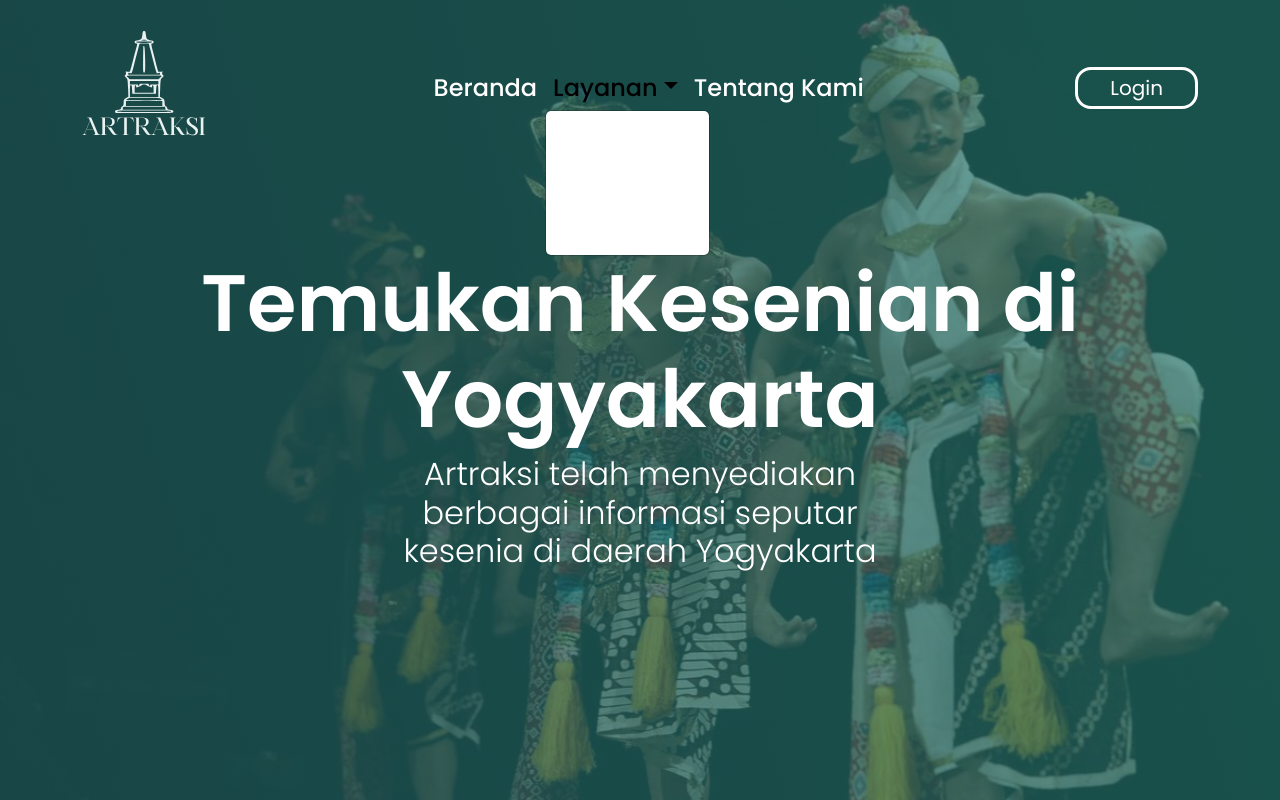
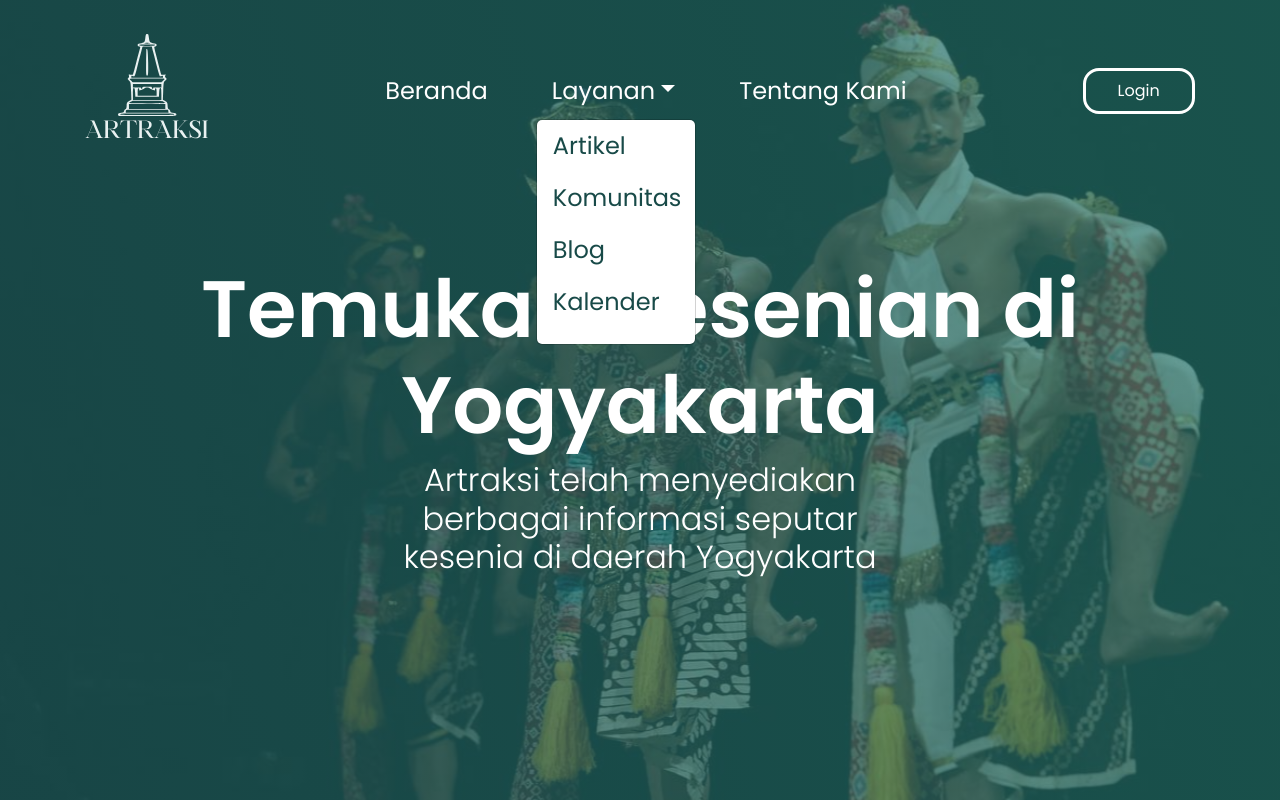
Before and after one commit to odeardika/Artraksi, a React (Vite) app in the folder client/: page / in a window 1280 px wide. Both pictures are taken after a click on the button "Layanan". Shown: the top 800 px of the page. Built offline with nearby package versions, Linux system fonts and the light colour scheme; no server answers.

Commit message:
fix : header navbar

```diff
--- a/client/src/components/HeaderNavbar/HeaderNavbar.jsx
+++ b/client/src/components/HeaderNavbar/HeaderNavbar.jsx
@@ -2,41 +2,29 @@ import React from 'react';
 import Nav from 'react-bootstrap/Nav';
 import Navbar from 'react-bootstrap/Navbar';
 import NavDropdown from 'react-bootstrap/NavDropdown';
-import Container from 'react-bootstrap/Container';
 import styles from './HeaderNavbar.module.css';
 import logo from './../../assets/logo/Logo.svg';
 import LoginButton from '../LoginButton/LoginButton';
-import "./main.css"
 
-
-
-export default function HeaderNavbar() {
+export default function HeaderNavbar({customHeaderContainerStyle}) {
   return (
-    <div className={styles.header_container}>
+    <>
+    <div className={(!customHeaderContainerStyle)? styles.header_container : customHeaderContainerStyle}>
     <Navbar expand="lg" className={styles.header}>
-      <Container>
-        <Navbar.Brand href="#">
-          <img src={logo} alt="Artraksi Logo" />
-        </Navbar.Brand>
-        <Navbar.Toggle aria-controls="basic-navbar-nav"  className="toglerr "  />
-        <Navbar.Collapse id="basic-navbar-nav">
-          <Nav className="mx-auto text-center">
-            <Nav.Link href="./" className={styles.navbar_text}>Beranda</Nav.Link>
-            <NavDropdown title="Layanan" id="basic-nav-dropdown" className={styles.navbar_text}>
-              <NavDropdown.Item href="./artikel" className={styles.dropdown_text}>Artikel</NavDropdown.Item>
-              <NavDropdown.Item href="./komunitas" className={styles.dropdown_text}>Komunitas</NavDropdown.Item>
-              <NavDropdown.Item href="./blog" className={styles.dropdown_text}>Blog</NavDropdown.Item>
-              <NavDropdown.Item href="./kalender" className={styles.dropdown_text}>Kalender</NavDropdown.Item>
-            </NavDropdown>
-            <Nav.Link href="./tentang_kami" className={styles.navbar_text}>Tentang Kami</Nav.Link>
-          </Nav>
-          <div className="text-center">
-            <LoginButton className={styles.login_button} />
-          </div>
-        </Navbar.Collapse>
-      </Container>
+            <img src={logo} alt="Artraksi Logo" />
+            <nav className={styles.navbar}>
+              <Nav.Link href="./" className={styles.navbar_text}>Beranda</Nav.Link>
+              <NavDropdown title="Layanan" id="basic-nav-dropdown" className={styles.navbar_text}>
+                <p className={styles.dropdown_text}><a href={`${import.meta.env.VITE_WEBSITE_URL}/artikel`}>Artikel</a></p>
+                <p className={styles.dropdown_text}><a href={`${import.meta.env.VITE_WEBSITE_URL}/komunitas`}>Komunitas</a></p>
+                <p className={styles.dropdown_text}><a href={`${import.meta.env.VITE_WEBSITE_URL}/blog`}>Blog</a></p>
+                <p className={styles.dropdown_text}><a href={`${import.meta.env.VITE_WEBSITE_URL}/kalender`}>Kalender</a></p>
+              </NavDropdown>
+              <Nav.Link className={styles.navbar_text} href={`${import.meta.env.VITE_WEBSITE_URL}/tentang_kami`}>Tentang Kami</Nav.Link>
+            </nav>
+            <LoginButton />
     </Navbar>
-  </div>
-
-  );
+    </div>
+    </>
+  )
 }
--- a/client/src/components/HeaderNavbar/HeaderNavbar.module.css
+++ b/client/src/components/HeaderNavbar/HeaderNavbar.module.css
@@ -1,70 +1,42 @@
-.navbar_text{
-    color: #fff;
+.navbar_text {
+    color: white;
     font-size: 1.5rem;
+    padding: 0.5rem 1rem;
     border-radius: 0.5rem;
-    font-weight: 500;
 }
-
-
-
-.navbar_text a{
-    color: #fff;
-    font-size: 1.5rem;
+.navbar_text:hover{
+    padding: 0.5rem 1rem;
     border-radius: 0.5rem;
-    padding: 50x 10px 5px 10px;
-    font-weight: 500;
-}
-
-.navbar_text:hover {
     background-color: white;
     color: #184A48;
 }
 
-.dropdown_text {
+.dropdown_text a{
     text-decoration: none;
-    color: #161616;
+    padding-left: 1rem;
+    color: #184A48;
     font-size: 1.5rem;
 }
-
 
 .dropdown_text:hover {
     background-color: #184a4815;
 }
 
-.header_container {
+.header_container{
     padding: 2% 0;
     display: flex;
     justify-content: center;
     margin-inline: auto;
-    width: 100%;
 }
 
-.header {
+.header{
     display: flex;
     justify-content: space-between;
-    align-items: center;
-    width: 100%;
-    padding: 0 2rem;
+    gap: 10rem;
 }
 
 .navbar {
     display: flex;
-    flex-direction: row;
     justify-content: space-between;
-    align-items: center;
-    width: 100%;
+    gap: 2rem;
 }
-
-
-
-@media (max-width: 992px) {
-    .header {
-        flex-direction: column;
-        align-items: flex-start;
-    }
-
-    .navbar {
-        flex-direction: column;
-        gap: 1rem;
-    }
-}
--- a/client/src/components/HeaderNavbar/main.css
+++ /dev/null
@@ -1,12 +0,0 @@
- .toglerr {
-    background-color: #05e4dc;
-    color: #fff;
-    padding: 0.5rem;
-    transition: background-color 0.3s ease, transform 0.3s ease;
- }
-
- .toglerr:hover, .toglerr:focus {
-    background-color: #fff;
-    transform: scale(1.1);
-    outline: none;
-}
```
